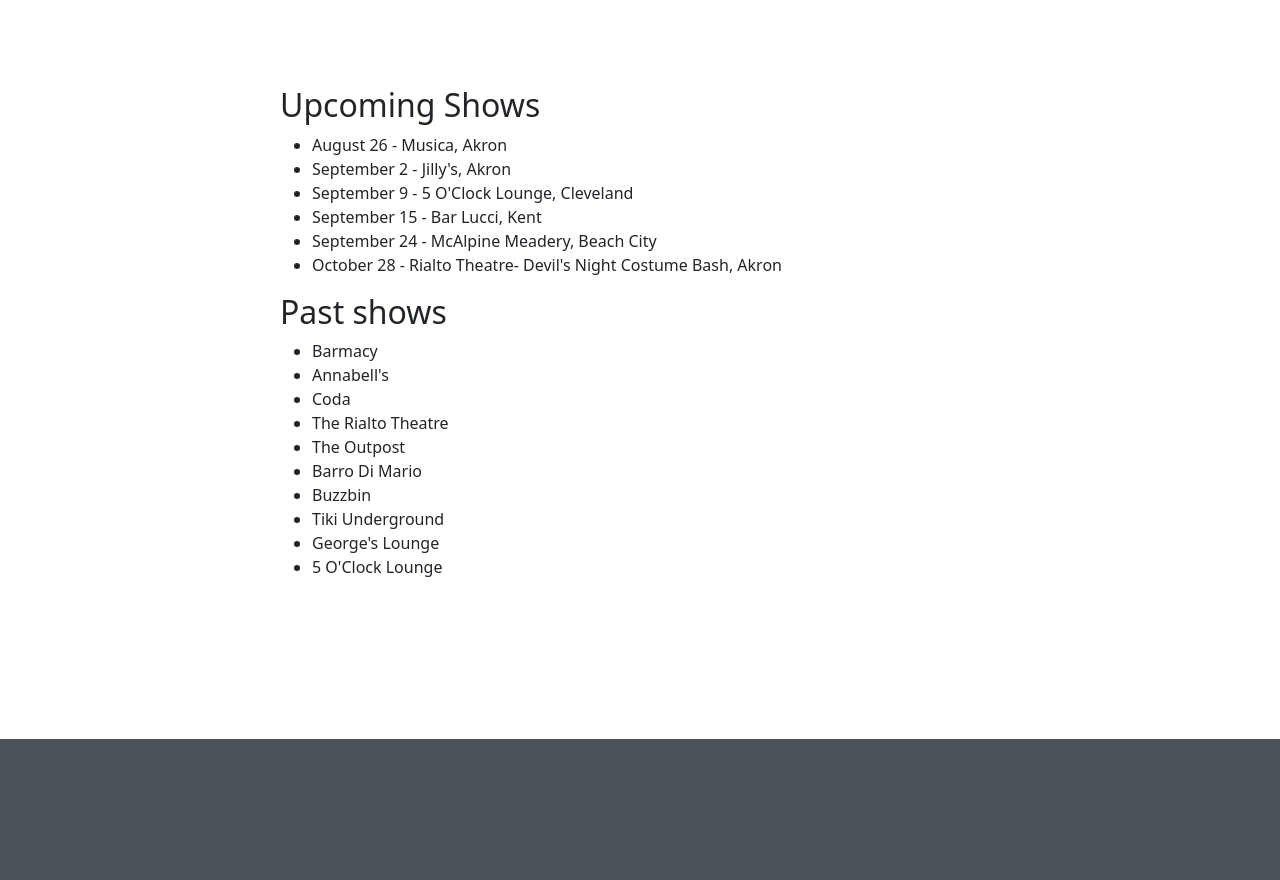
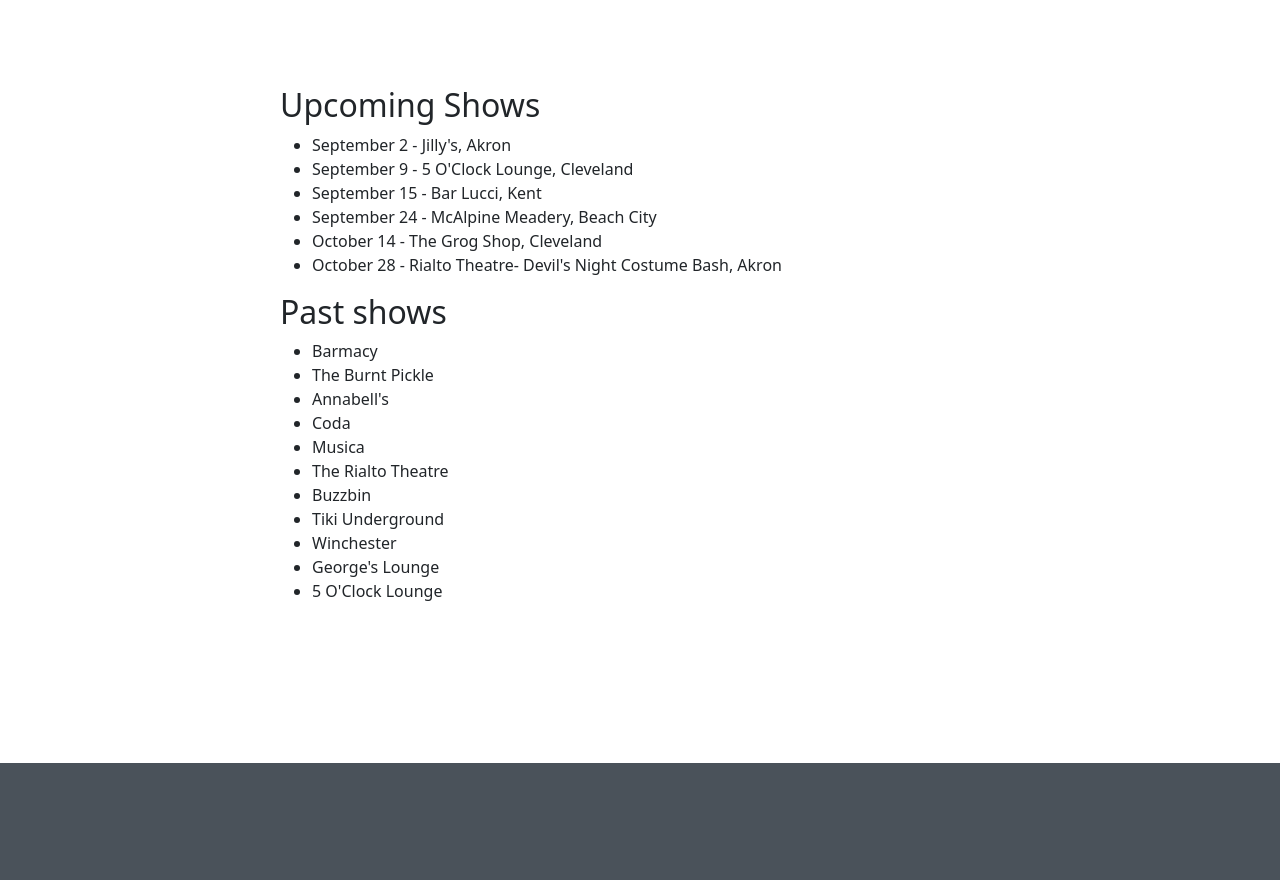
Before and after one commit to coryBove/theshoehornsmusic, a plain HTML site: page index.html in a window 1280 px wide. Shown: the part 3080-3960 px from the top of the page. Drawn offline with nearby package versions, Linux system fonts and the light colour scheme.

Commit message:
Update index.html

```diff
--- a/index.html
+++ b/index.html
@@ -122,23 +122,24 @@
                 <div class="col-lg-8">
                     <h2>Upcoming Shows</h2>
                     <ul>
-                        <li>August 26 - Musica, Akron</li>
                         <li>September 2 - Jilly's, Akron</li>
                         <li>September 9 - 5 O'Clock Lounge, Cleveland</li>
                         <li>September 15 - Bar Lucci, Kent</li>
                         <li>September 24 - McAlpine Meadery, Beach City</li>
+                        <li>October 14 - The Grog Shop, Cleveland</li>
                         <li>October 28 - Rialto Theatre- Devil's Night Costume Bash, Akron</li>
                     </ul>
                     <h2>Past shows</h2>
                     <ul>
                         <li>Barmacy</li>
+                        <li>The Burnt Pickle</li>
                         <li>Annabell's</li>
                         <li>Coda</li>
+                        <li>Musica</li>
                         <li>The Rialto Theatre</li>
-                        <li>The Outpost</li>
-                        <li>Barro Di Mario</li>
                         <li>Buzzbin</li>
                         <li>Tiki Underground</li>
+                        <li>Winchester</li>
                         <li>George's Lounge</li>
                         <li>5 O'Clock Lounge</li>
                     </ul>
```
